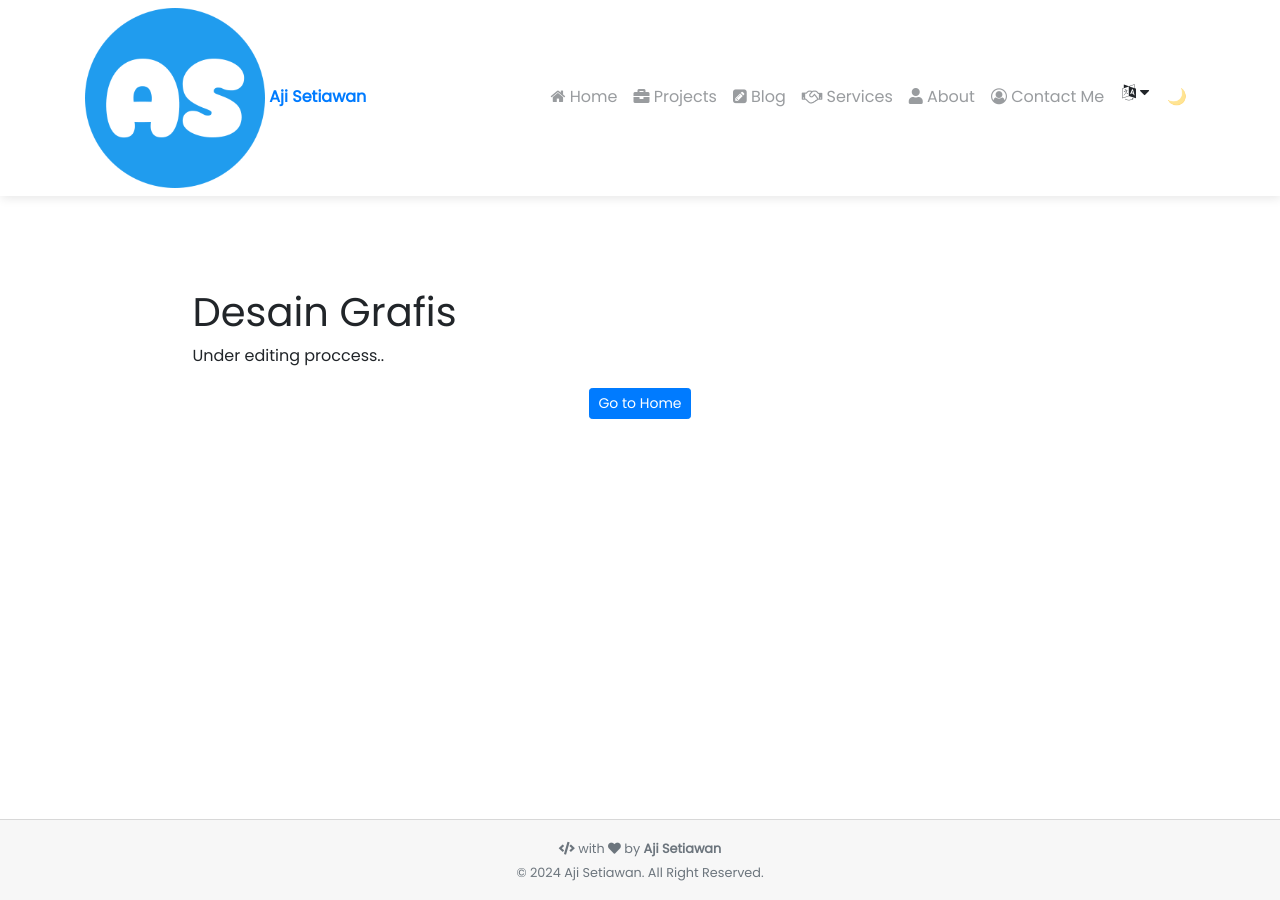
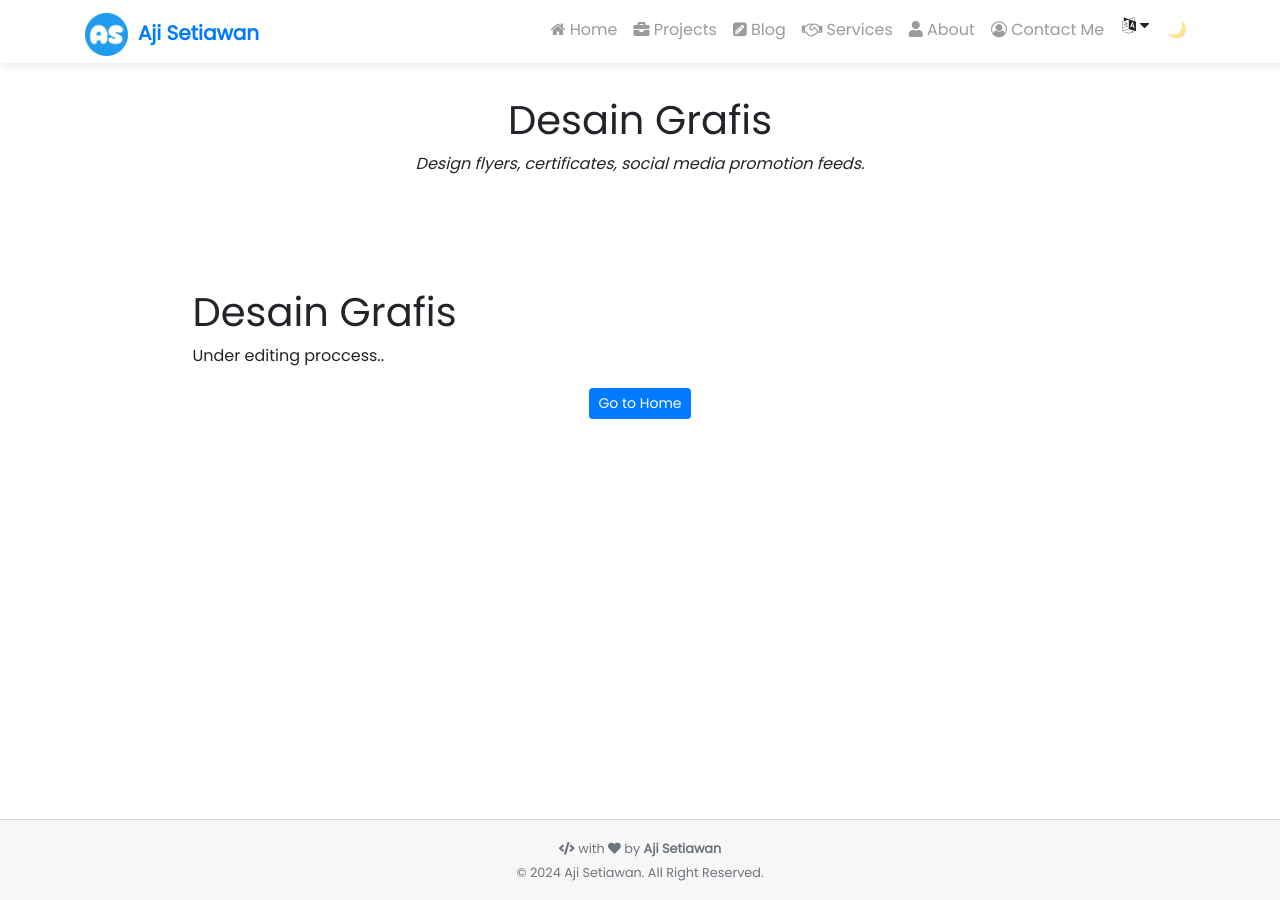
Before and after one commit to ajisetiawan716/ajisetiawan716.github.io, a Jekyll site: the page built from _service/Desain Grafis.md, in a window 1280 px wide. Built offline with Jekyll 4.4.1, drawn with Linux system fonts in a browser that asks for light colours; nearby versions of some CDN libraries; comment, search, counter and statistics services are not loaded; a style sheet for code colours, icons or effects is not loaded.

Commit message:
Update navbar.html

```diff
--- a/_includes/navbar.html
+++ b/_includes/navbar.html
@@ -16,7 +16,7 @@
 
 <nav class="navbar navbar-expand-lg navbar-themed fixed-top">
 <div class="container">
-  <span class="no-hover-effect-on-brand text-decoration-none no-underline">
+  <span class="navbar-brand no-hover-effect-on-brand text-decoration-none no-underline">
   <a class="no-hover-effect-on-brand text-decoration-none no-underline" rel="author" href="{{ site.baseurl }}/">
     <img class="site-favicon" title="{{ site.title | escape }}" src="{{ '/assets/favicon/apple-touch-icon.png' | relative_url }}" onerror="this.style.display='none'" style="border: none; text-decoration: none !important;">
     <b>{{ site.title | escape }}</b>
```
